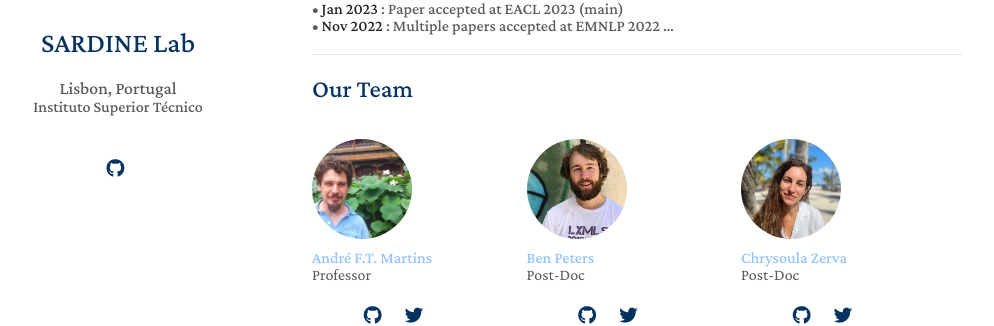
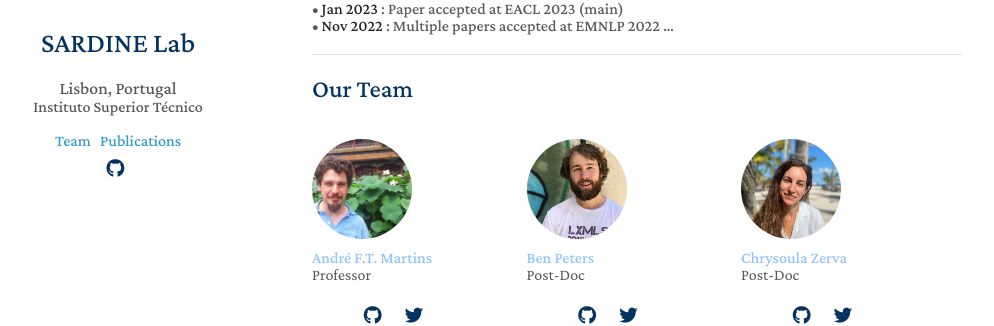
Before and after one commit to sardine-cs/sardine-cs.github.io, a Jekyll site: the page built from index.md, in a window 1280 px wide. Shown: the part 219-545 px from the top of the page, without its empty margins (158-1152 px from the left). Built offline with Jekyll 4.4.1, drawn with Linux system fonts in a browser that asks for light colours; nearby versions of some CDN libraries; a style sheet for code colours, icons or effects is not loaded.

Commit message:
Add menu

```diff
--- a/_layouts/homepage.html
+++ b/_layouts/homepage.html
@@ -48,8 +48,10 @@
         {% if site.email %}
         <email>{{ site.email }}</email>
         {% endif %}
+        <br>
 
-        <br>
+        <a href="#team">Team</a> &nbsp; <a href="#publications">Publications</a>
+
         <br>
         <div class="social-icons">
         {% if site.google_scholar %}
```
